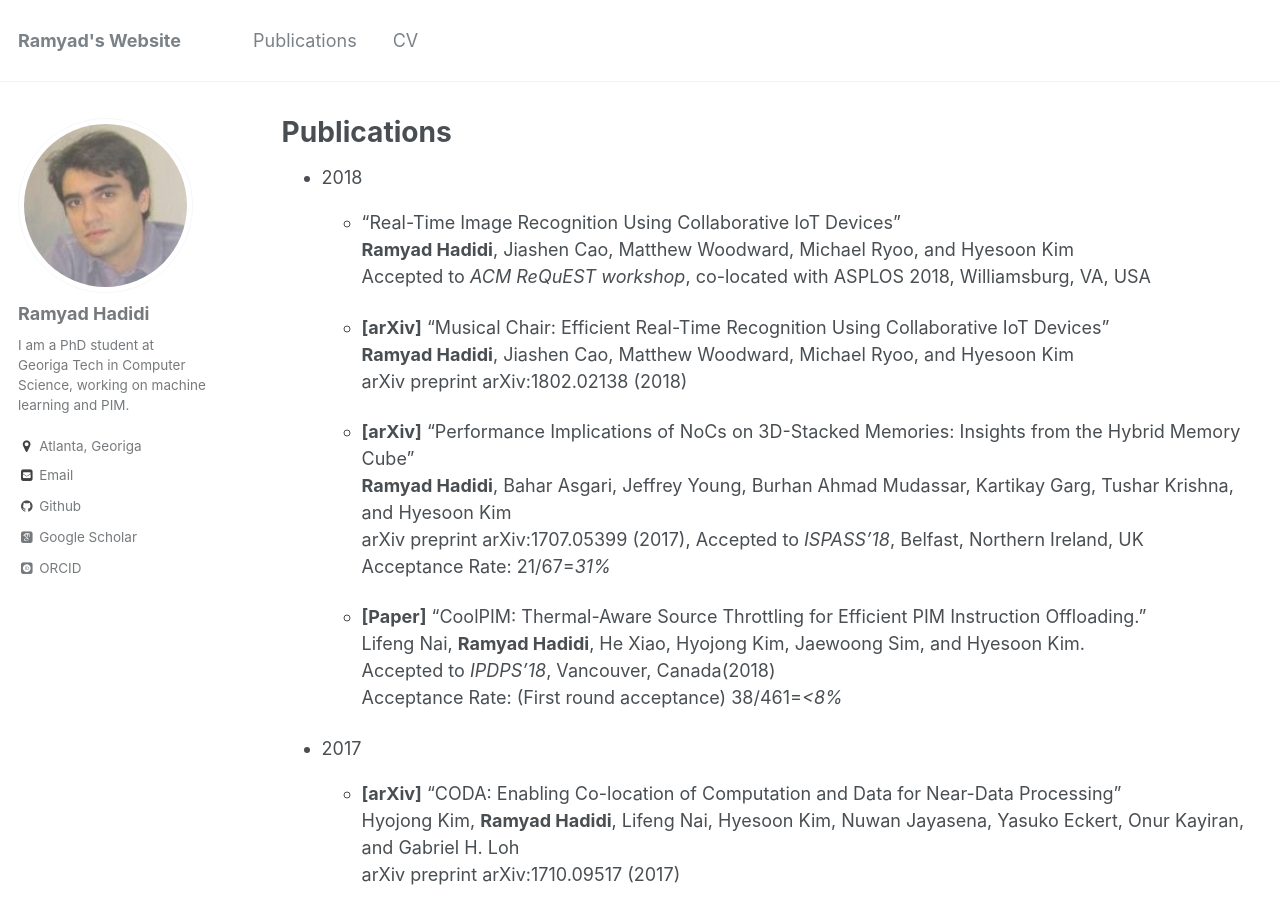
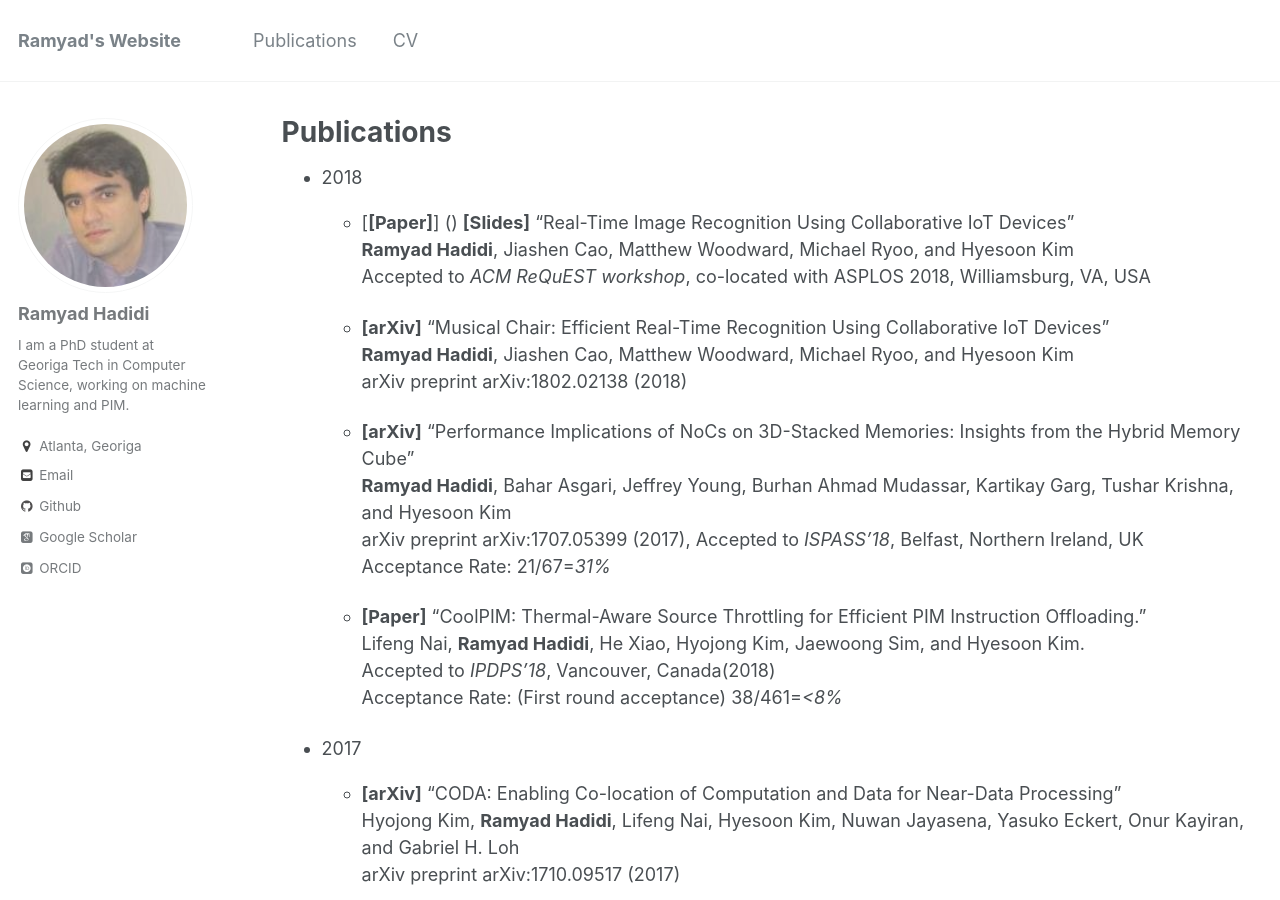
Before and after one commit to ramyadhadidi/ramyadhadidi.github.io, a Jekyll site: the page built from _pages/publications.md, in a window 1280 px wide and 900 px high. Built offline with Jekyll 4.4.1, drawn with Linux system fonts in a browser that asks for light colours; some web fonts are replaced.

Commit message:
workshop

```diff
--- a/_pages/publications.md
+++ b/_pages/publications.md
@@ -5,7 +5,9 @@ permalink: /publications/
 author_profile: true
 ---
 * 2018
-  * "Real-Time Image Recognition Using Collaborative IoT Devices"
+  * [__[Paper]__] ()
+  [__[Slides]__](https://ramyadhadidi.github.io/files/hadidi-request-slides.pdf)
+  "Real-Time Image Recognition Using Collaborative IoT Devices"
   __Ramyad Hadidi__, Jiashen Cao, Matthew Woodward, Michael Ryoo, and Hyesoon Kim
   Accepted to _ACM ReQuEST workshop_, co-located with ASPLOS 2018, Williamsburg, VA, USA
 
```
Also changed, not shown: 1 other file.
